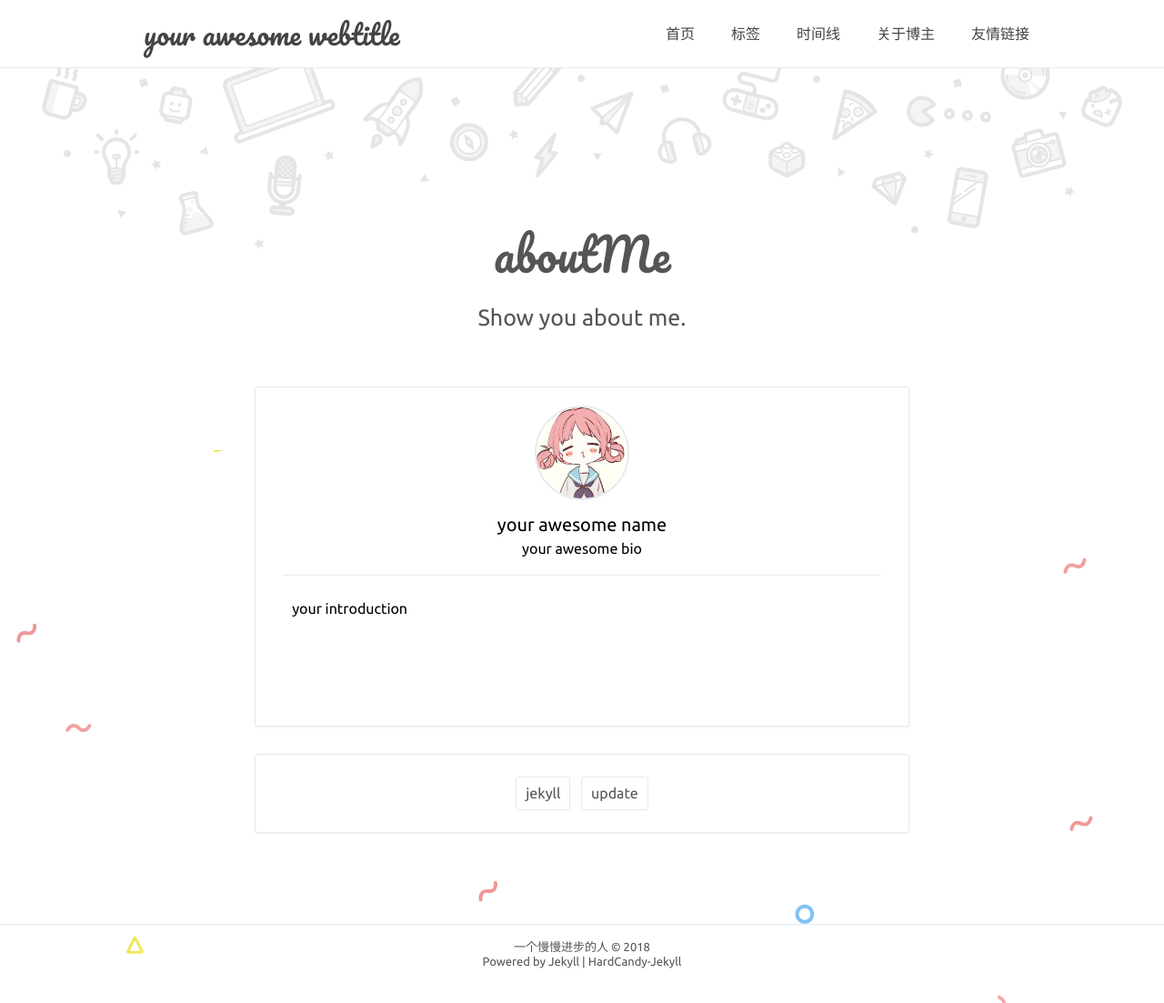
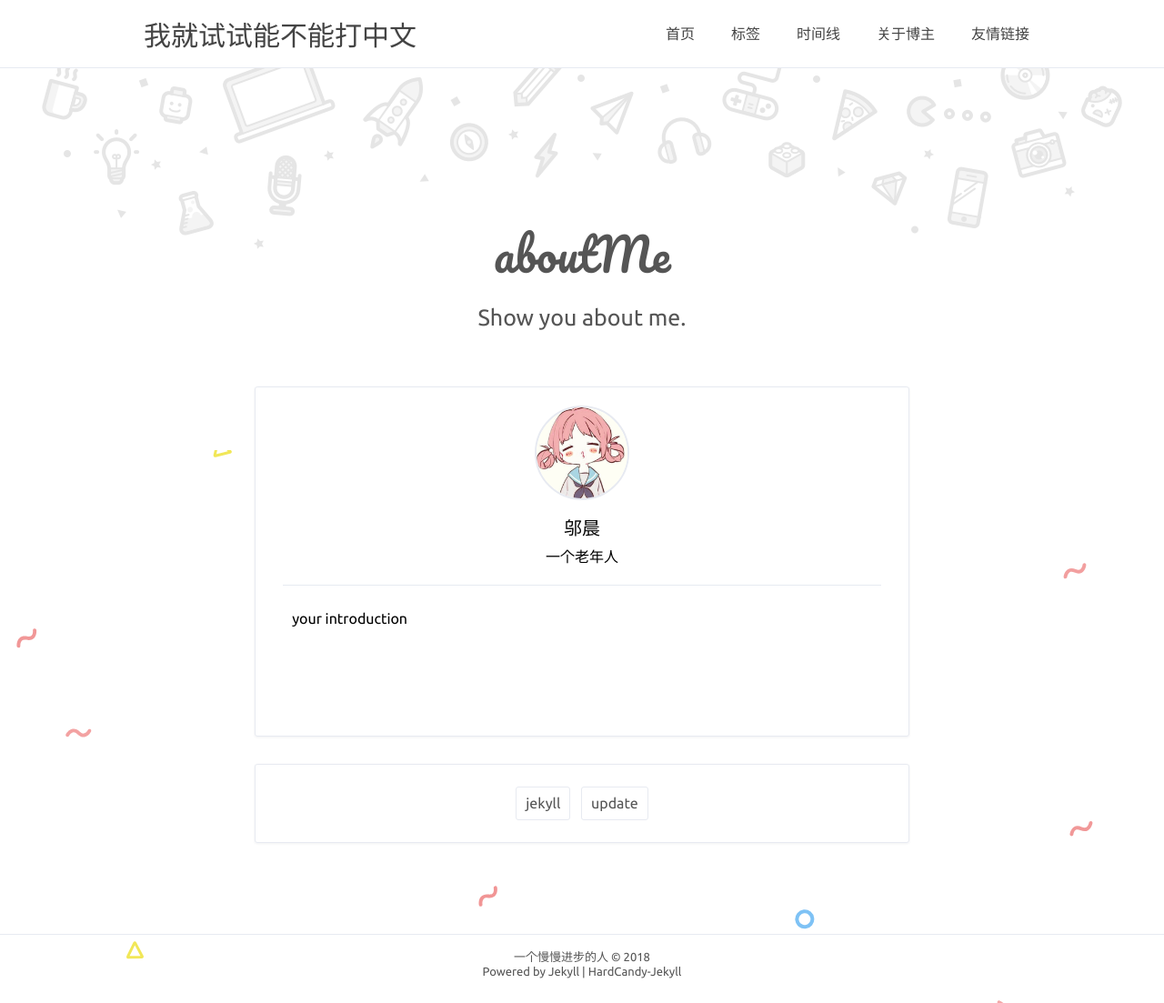
Before and after one commit to WuChenLinux/yw, a Jekyll site: the page built from about.html, in a window 1280 px wide. Shown: the whole page at 91% size. Built offline with Jekyll 4.4.1, drawn with Linux system fonts in a browser that asks for light colours; comment, search, counter and statistics services are not loaded.

Commit message:
Update _config.yml

```diff
--- a/_config.yml
+++ b/_config.yml
@@ -14,10 +14,10 @@
 
 # 博主
 author: true
-name: 'your awesome name'
+name: '邬晨'
 NickName: 'your awesome nickname'
-webtitle: 'your awesome webtitle'
-bio: 'your awesome bio'
+webtitle: '我就试试能不能打中文'
+bio: '一个老年人'
 about: true
 aboutyou: 'your introduction'
 portraits: '/assets/profile.jpeg' # your portraits image file path
```
